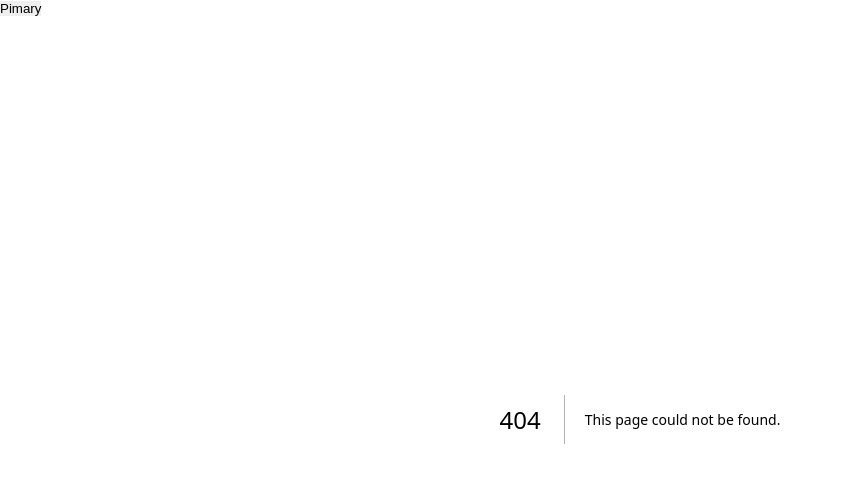
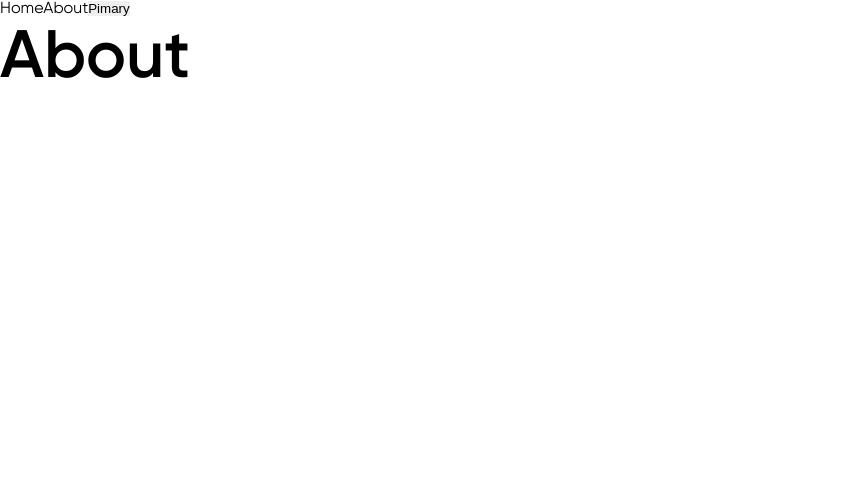
Before and after one commit to City7g/Flowers, a Next.js app: page /about in a window 1280 px wide. Before the commit this address had no page. Shown: the top 482 px of the page, without its empty margins (0-843 px from the left). Built offline with nearby package versions, Linux system fonts and the light colour scheme.

Commit message:
Add about page

```diff
--- /dev/null
+++ b/src/app/about/page.tsx
@@ -0,0 +1,7 @@
+export default function About() {
+  return (
+    <main>
+      <h1 className="title-h1">About</h1>
+    </main>
+  )
+}
--- a/src/components/Header.tsx
+++ b/src/components/Header.tsx
@@ -1,8 +1,11 @@
+import Link from 'next/link'
 import ButtonPrimary from './ButtonPrimary'
 
 export default function Header() {
   return (
     <header>
+      <Link href="/">Home</Link>
+      <Link href="/about">About</Link>
       <ButtonPrimary text={'Pimary'}></ButtonPrimary>
     </header>
   )
```
